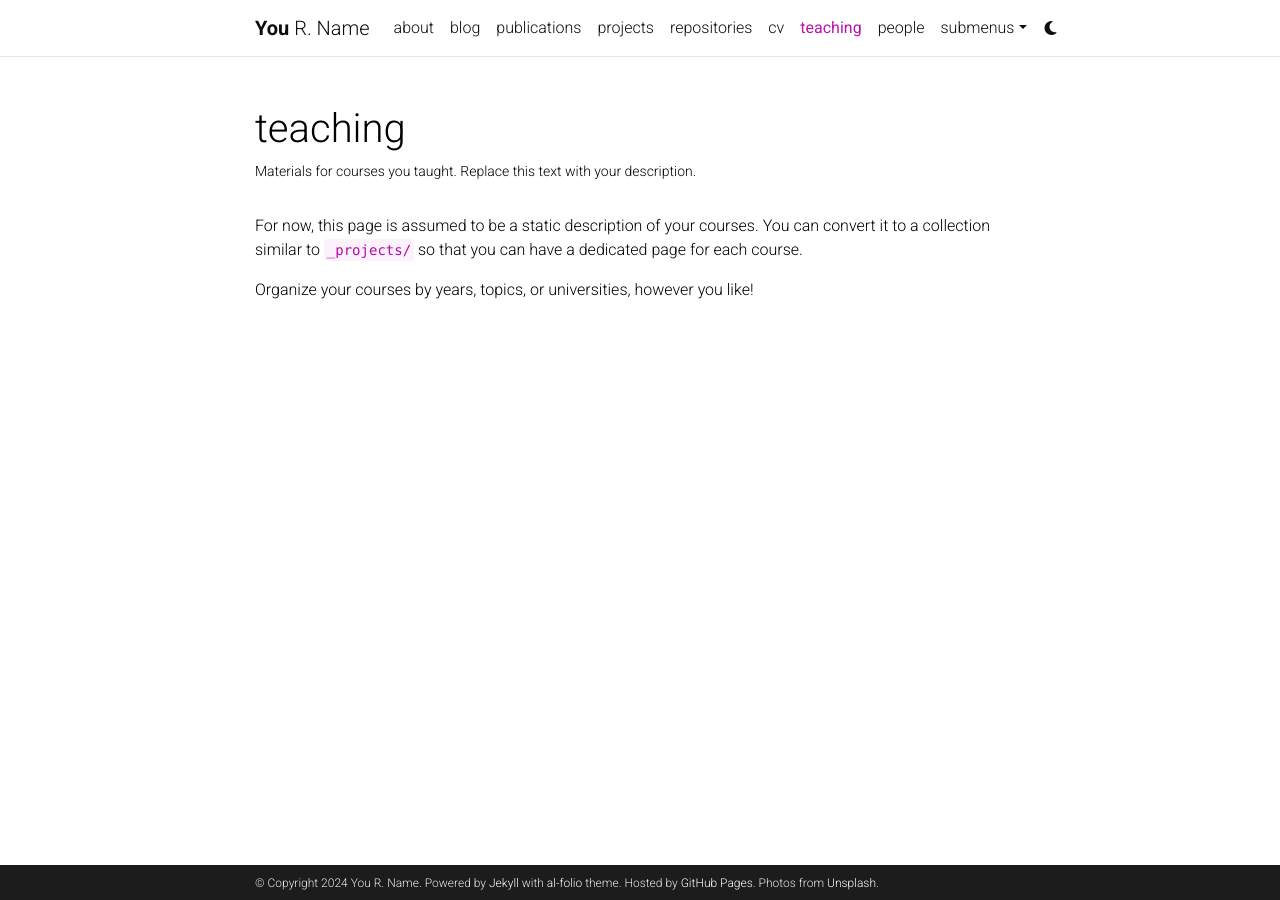
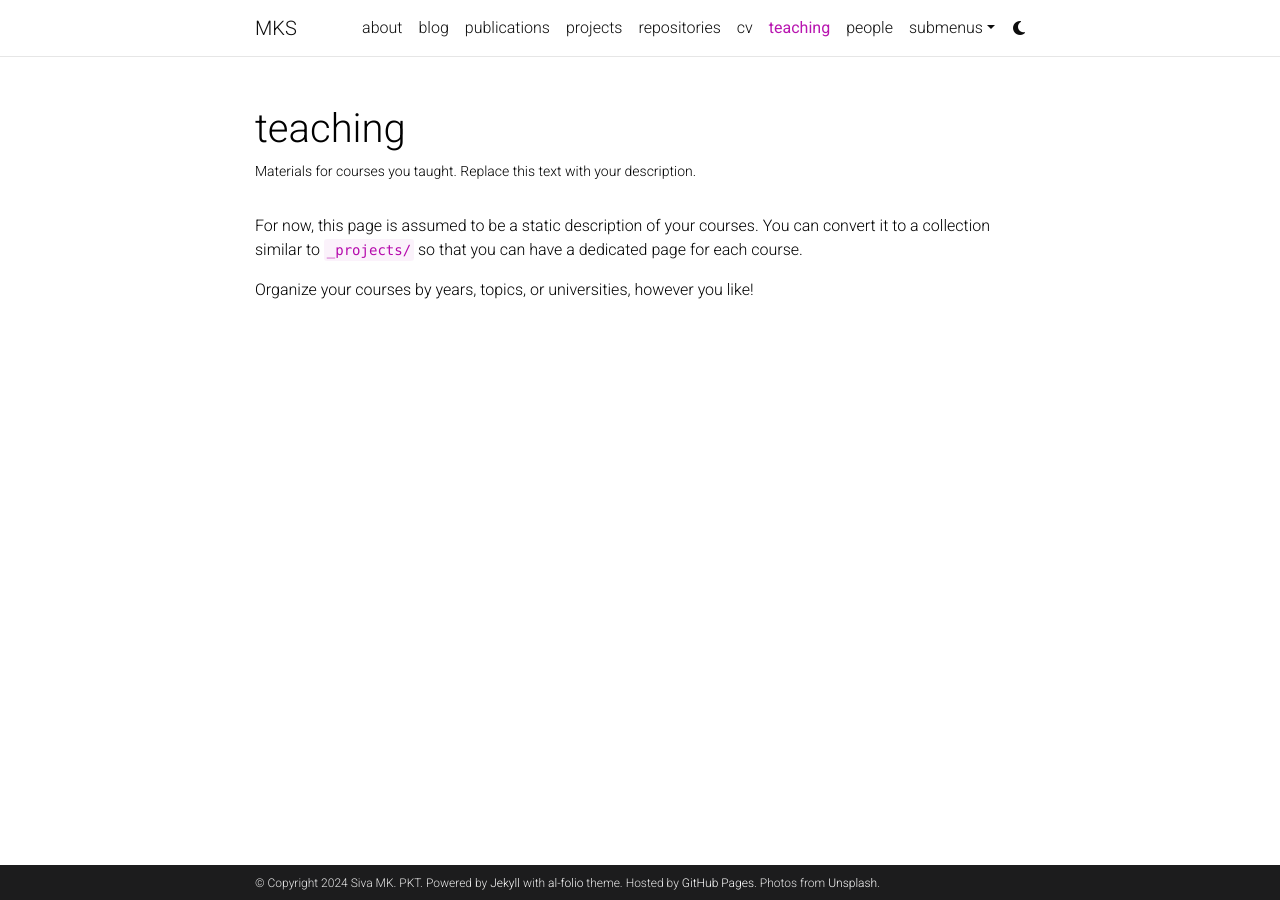
Before and after one commit to mksiva/mksiva.github.io, a Jekyll site: the page built from _pages/teaching.md, in a window 1280 px wide. Built offline with Jekyll 4.4.1, drawn with Linux system fonts in a browser that asks for light colours; comment, search, counter and statistics services are not loaded; a style sheet for code colours, icons or effects is not loaded.

Commit message:
changed look

```diff
--- a/_config.yml
+++ b/_config.yml
@@ -2,10 +2,10 @@
 # Site settings
 # -----------------------------------------------------------------------------
 
-title: blank # the website title (if blank, full name will be used instead)
-first_name: You
-middle_name: R.
-last_name: Name
+title: MKS # the website title (if blank, full name will be used instead)
+first_name: Siva
+middle_name: MK.
+last_name: PKT
 email: you@example.com
 description: > # the ">" symbol means to ignore newlines until "footer_text:"
   A simple, whitespace theme for academics. Based on [*folio](https://github.com/bogoli/-folio) design.
@@ -18,8 +18,8 @@
 lang: en # the language of your site (for example: en, fr, cn, ru, etc.)
 icon: ⚛️  # the emoji used as the favicon (alternatively, provide image name in /assets/img/)
 
-url: https://alshedivat.github.io # the base hostname & protocol for your site
-baseurl: /al-folio # the subpath of your site, e.g. /blog/. Leave blank for root
+url: https://mksiva.github.io # the base hostname & protocol for your site
+baseurl: # the subpath of your site, e.g. /blog/. Leave blank for root
 last_updated: false # set to true if you want to display last updated in the footer
 impressum_path:  # set to path to include impressum link in the footer, use the same path as permalink in a page, helps to conform with EU GDPR
 
```
